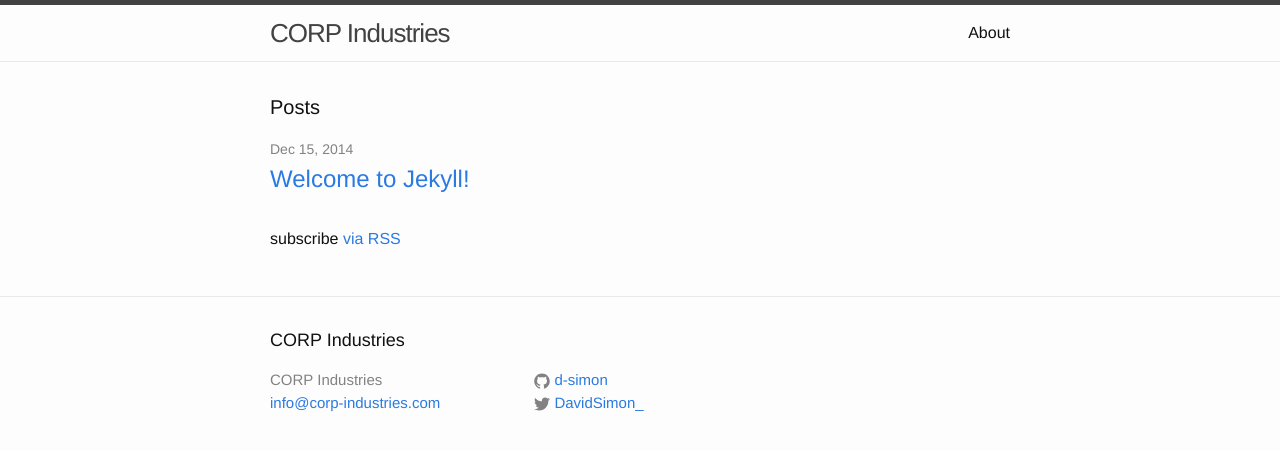
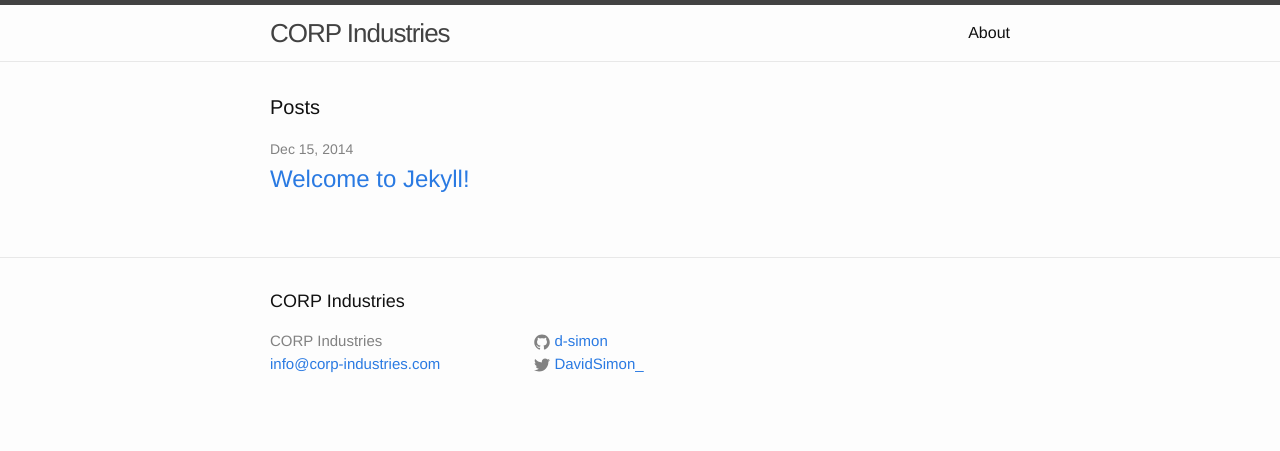
Before and after one commit to d-simon/corp-industries, a Jekyll site: the page built from index.html, in a window 1280 px wide. Shown: the top 451 px of the page. Built offline with Jekyll 4.4.1, drawn with Linux system fonts in a browser that asks for light colours.

Commit message:
[Fix] Config: baseurl

```diff
--- a/_config.yml
+++ b/_config.yml
@@ -2,7 +2,7 @@
 title: CORP Industries
 email: info@corp-industries.com
 description: > # We believe in a sustainable humanity.
-baseurl: "/" # the subpath of your site, e.g. /blog/
+baseurl: "" # the subpath of your site, e.g. /blog/
 url: "http://corp-industries.com" # the base hostname & protocol for your site
 twitter_username: DavidSimon_
 github_username:  d-simon
--- a/index.html
+++ b/index.html
@@ -18,6 +18,4 @@ layout: default
     {% endfor %}
   </ul>
 
-  <p class="rss-subscribe">subscribe <a href="{{ "/feed.xml" | prepend: site.baseurl }}">via RSS</a></p>
-
 </div>
```
